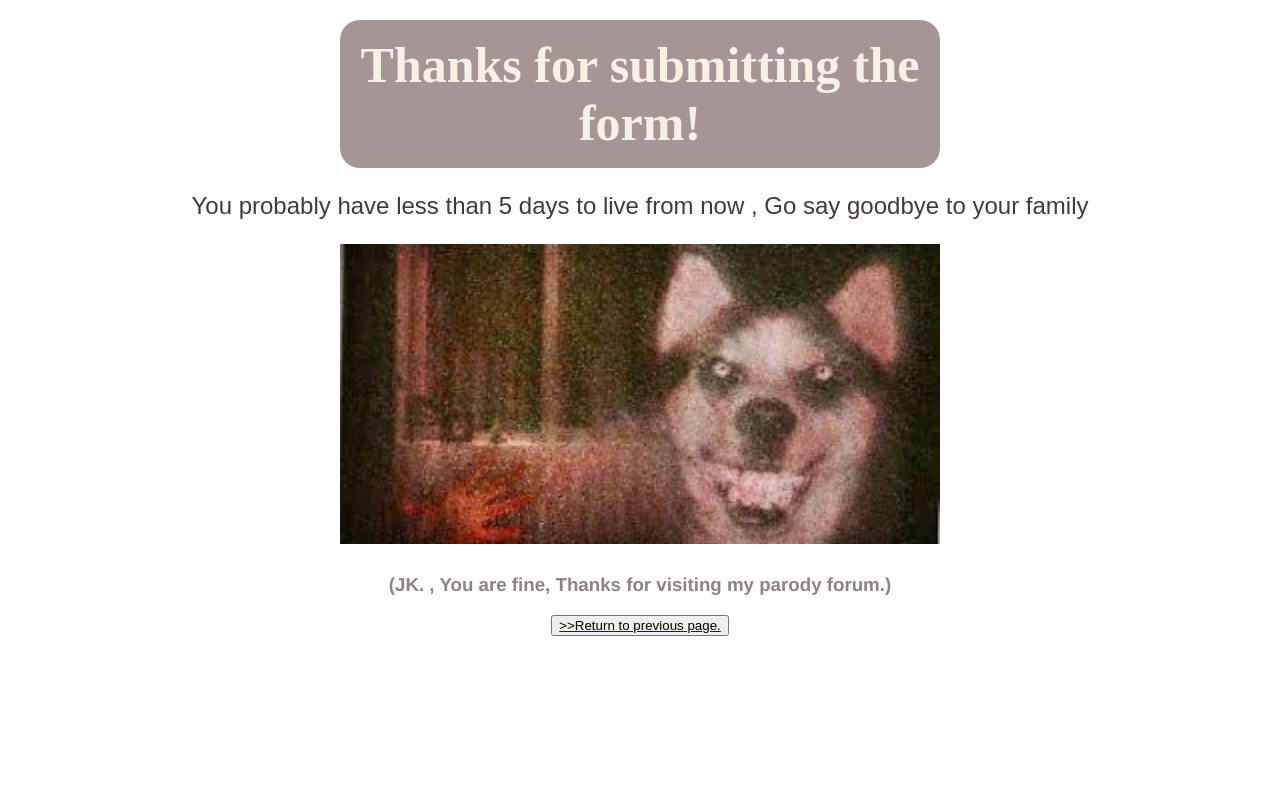
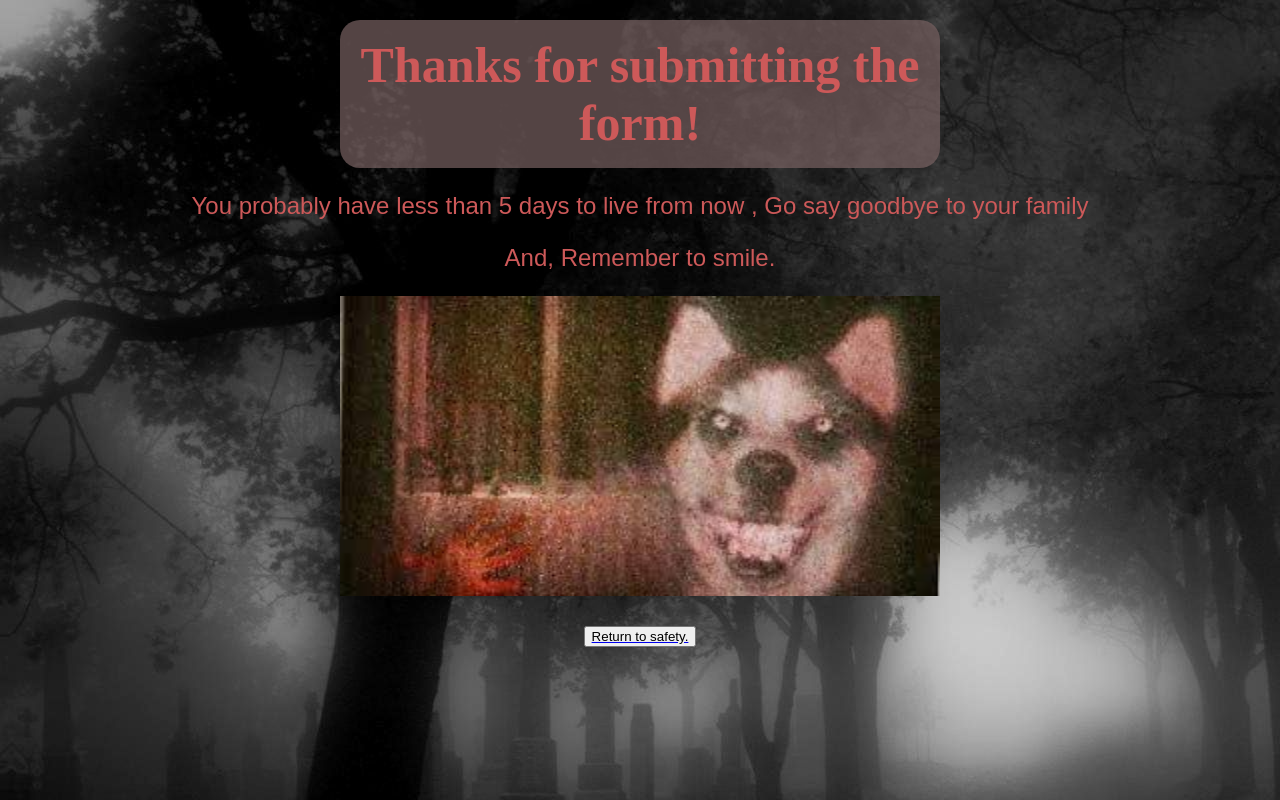
Before and after one commit to Bolt4Action/fcc_survey, a plain HTML site: page survey_complete.html in a window 1280 px wide. Drawn offline with Linux system fonts and the light colour scheme.

Commit message:
almost_final

```diff
--- /dev/null
+++ b/style2.css
@@ -0,0 +1,35 @@
+body {
+    background-image: url(background_3.jpg);
+    background-repeat: no-repeat;
+    background-attachment: fixed;
+}
+h1 {
+    text-align: center;
+    background-color: rgba(123, 100, 100, 0.684);
+    color:rgb(205, 89, 89);
+    font-size: 50px;
+    max-width: 600px;
+    margin: auto;
+    margin-top: 20px;
+    padding: 1rem 0;
+    border-radius: 20px;
+}
+p {
+    text-align: center;
+    font-size: x-large;
+    font-family: Fantasy;
+    color: rgb(205, 89, 89);
+}
+h2 {
+    margin-top: -4px;
+    color: rgb(246, 203, 138);
+    text-shadow: 5px;
+}
+img {
+    margin: auto;
+    display: block;
+}
+input {
+    margin: 30px auto;
+    display: block;
+}
--- a/survey_complete.html
+++ b/survey_complete.html
@@ -2,16 +2,16 @@
 <html lang="en">
 <head>
 <title>Thank you!</title>
-<link rel="stylesheet" href="style.css"
+<link rel="stylesheet" href="style2.css"
 <meta charset="utf-8">
 </head>
     <body>
     <h1>Thanks for submitting the form!</h1>
         <p>You probably have less than 5 days to live from now , Go say goodbye to your family<p>
+            <p> And, Remember to smile.</p>
             <img src="smile_dog.jpeg" height="300px" width="600px">
-            <h3>(JK. , You are fine, Thanks for visiting my parody forum.)</h3>
             <a href="index.html">
-            <input type="submit" value=">>Return to previous page.">
+            <input type="submit" value="Return to safety.">
             </a>
 
 </body>
```
Also changed, not shown: Background 2.jpg (deleted), background_3.jpg (added).
